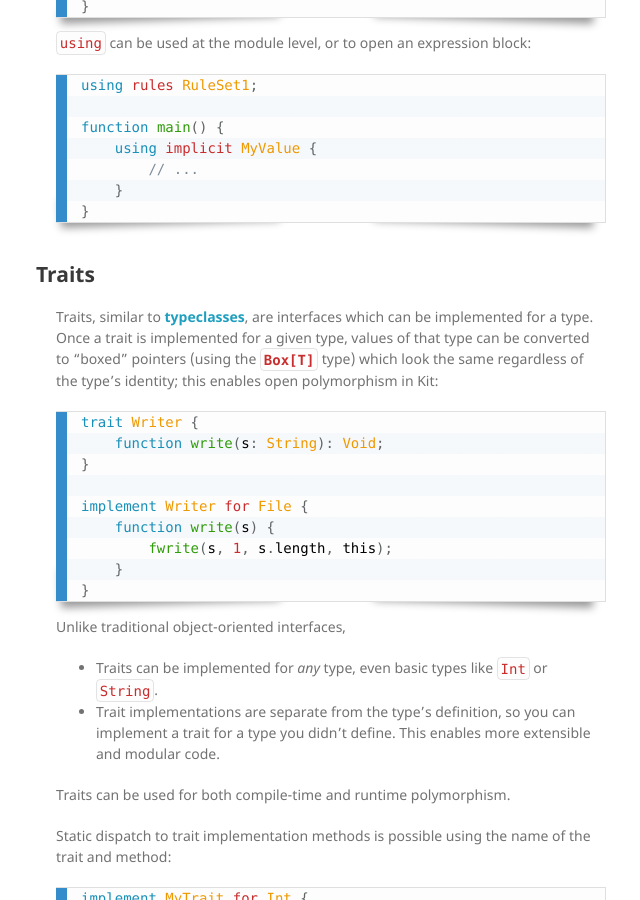
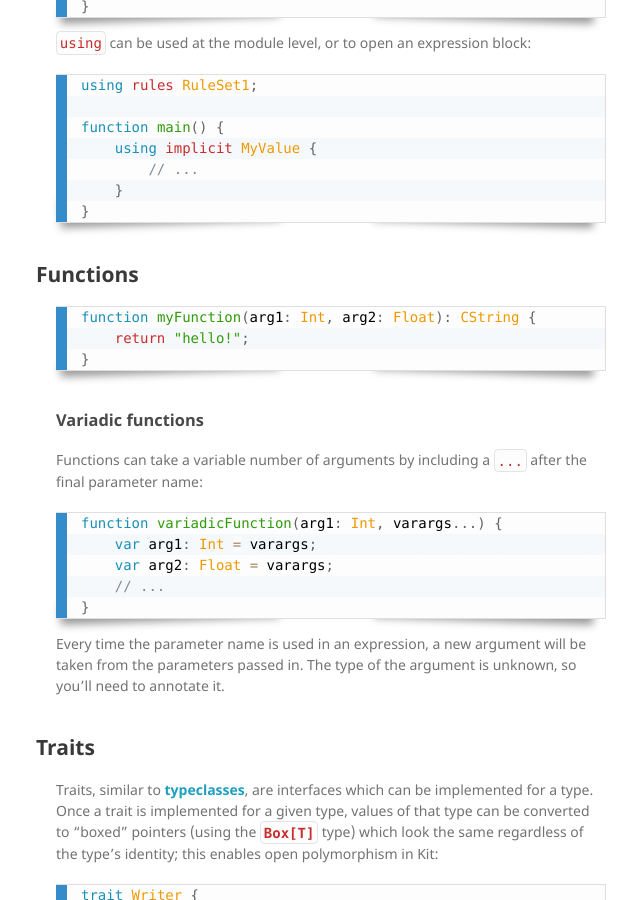
Before and after one commit to kitlang/kitlang.github.io, a Jekyll site: the page built from examples.md, in a window 1280 px wide and 900 px high, scrolled down 11411 px. Shown: the whole window, without its empty margins (514-1154 px from the left). Built offline with Jekyll 4.4.1, drawn with Linux system fonts in a browser that asks for light colours; nearby versions of some CDN libraries; some of the changed text lies outside the part shown.

Commit message:
Add section on functions/varargs

```diff
--- a/examples.md
+++ b/examples.md
@@ -565,6 +565,30 @@ function main() {
     }
 }
 ~~~
+
+
+Functions
+---------
+
+~~~kit
+function myFunction(arg1: Int, arg2: Float): CString {
+    return "hello!";
+}
+~~~
+
+### Variadic functions
+
+Functions can take a variable number of arguments by including a `...` after the final parameter name:
+
+~~~kit
+function variadicFunction(arg1: Int, varargs...) {
+    var arg1: Int = varargs;
+    var arg2: Float = varargs;
+    // ...
+}
+~~~
+
+Every time the parameter name is used in an expression, a new argument will be taken from the parameters passed in. The type of the argument is unknown, so you'll need to annotate it.
 
 
 Traits
```
